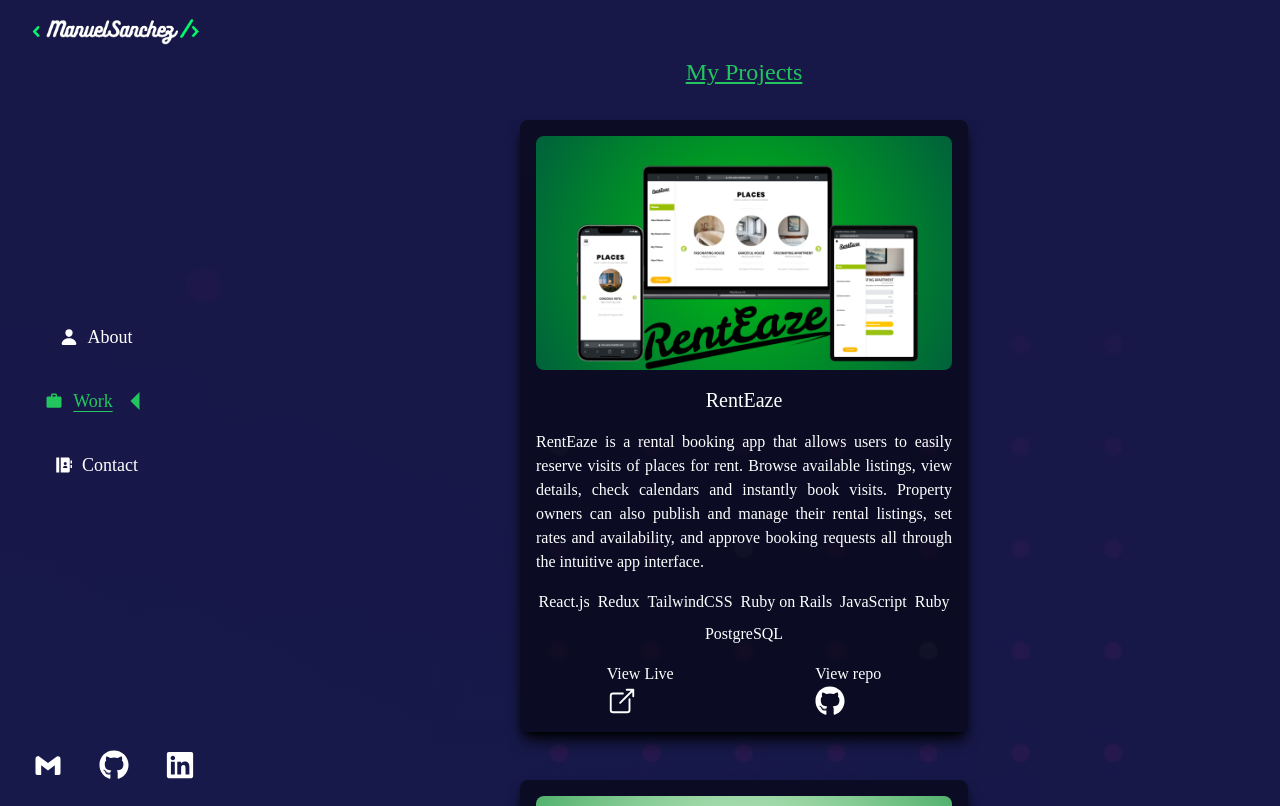
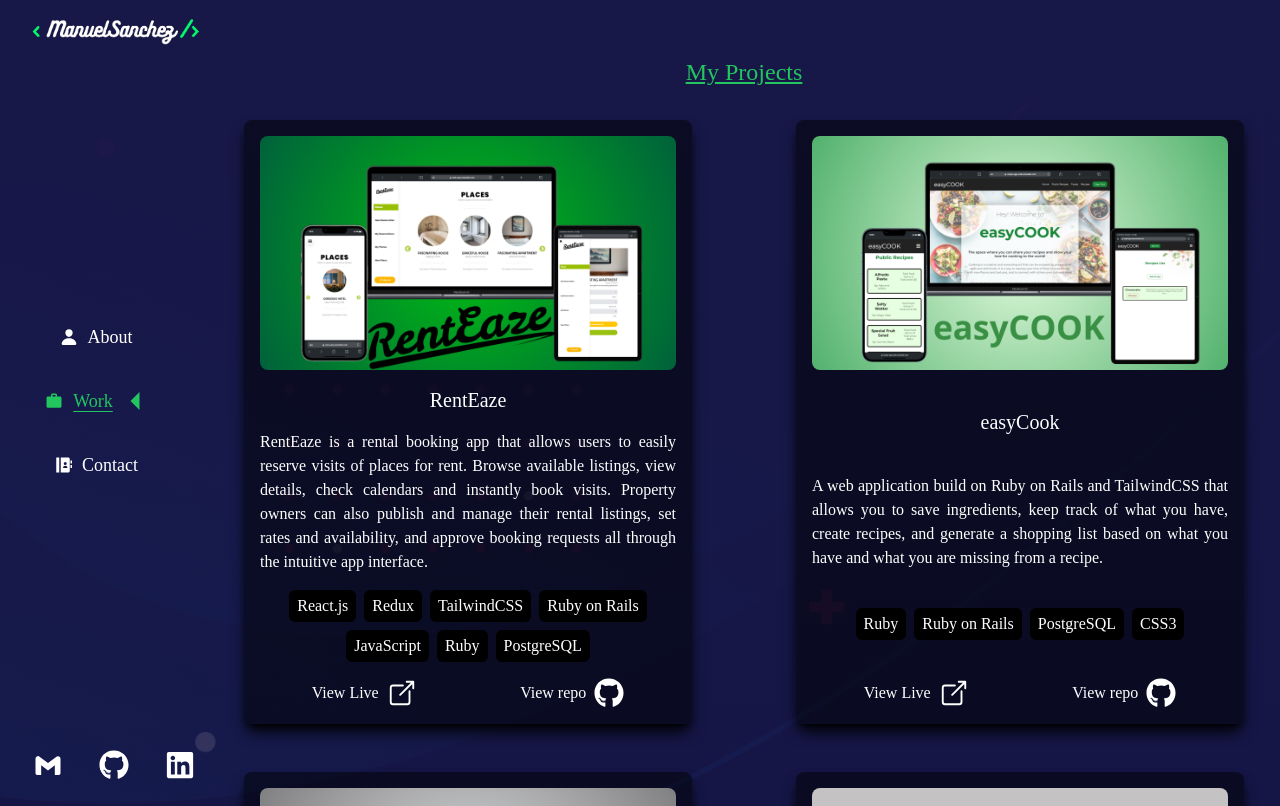
Before and after one commit to Luffytaro22/Portfolio, a React (Vite) app: page /work in a window 1280 px wide. Shown: the top 806 px of the page. Built offline with nearby package versions, Linux system fonts and the light colour scheme.

Commit message:
Add styles and responsive queries

```diff
--- a/src/index.css
+++ b/src/index.css
@@ -56,7 +56,12 @@
   @apply bg-black;
 }
 
-.grid-layout > span:hover {
+.tech-stacks {
+  @apply bg-black py-1 px-2 rounded-md;
+}
+
+.grid-layout > span:hover,
+.tech-stacks:hover {
   @apply animate-hover-stacks;
 }
 
@@ -74,12 +79,22 @@
   @apply opacity-[1] translate-y-0;
 }
 
+.works-links {
+  @apply flex justify-center items-center gap-2 hover:animate-hover-links;
+}
+
 @media only screen and (min-width: 1280px) {
-  body {
-    overflow: hidden;
-  }
-
   #about-container {
     @apply text-justify;
   }
+
+  #works-container {
+    @apply grid-cols-2;
+  }
 }
+
+@media only screen and (min-width: 2000px) {
+  #works-container {
+    @apply grid-cols-3;
+  }
+}
```
